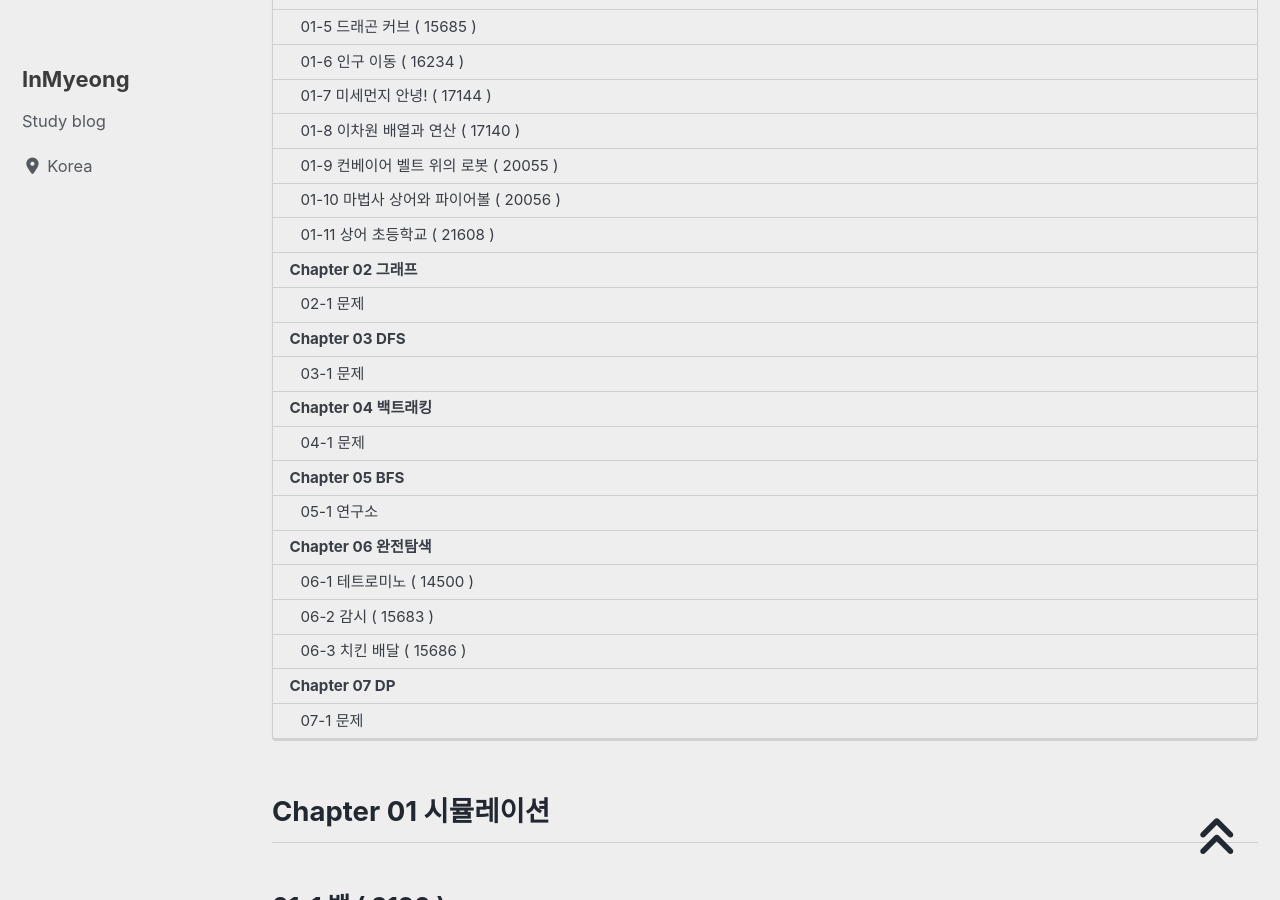
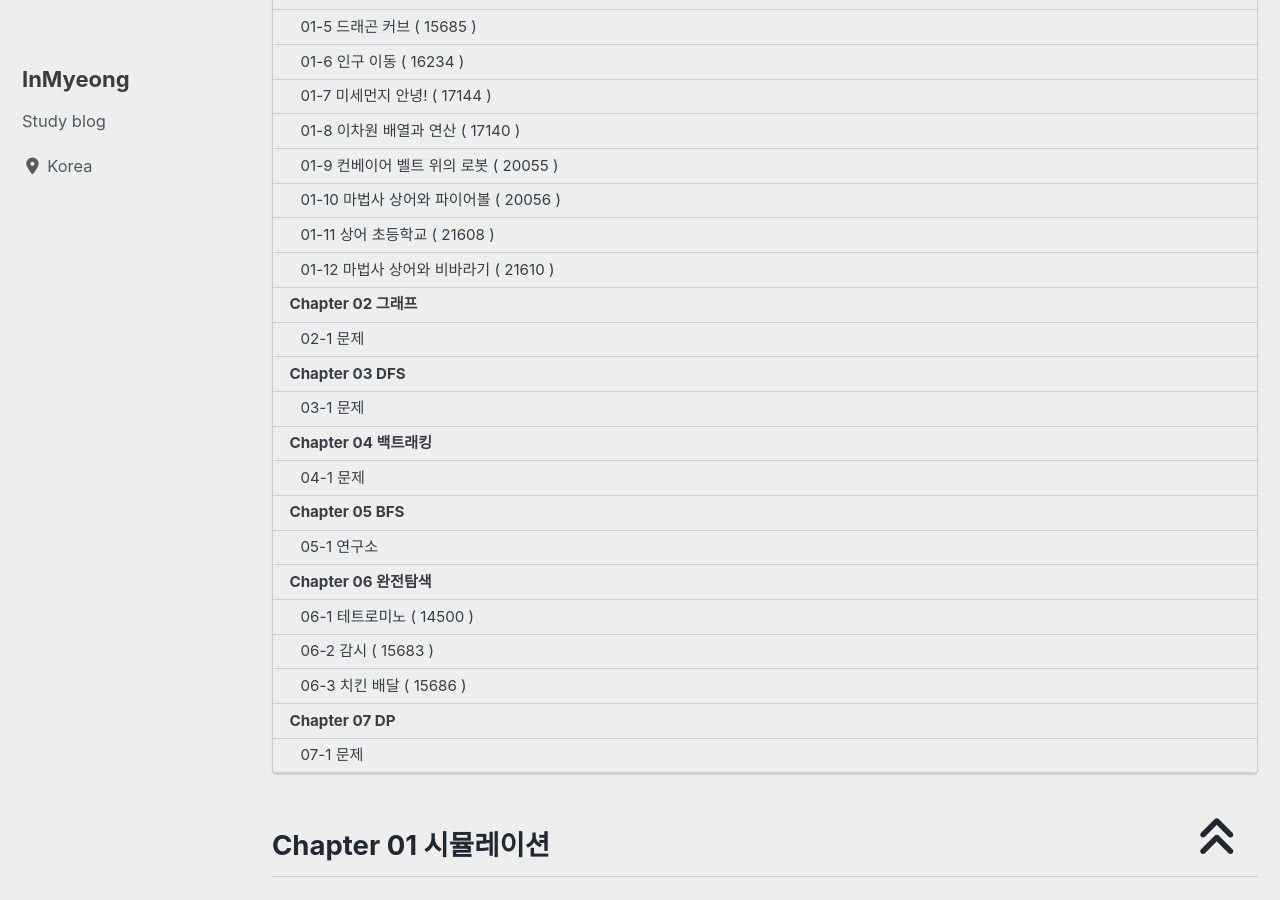
Before and after one commit to devMyeong/devMyeong.github.io, a Jekyll site: the page built from _posts/codingTest/2023-05-01-삼성기출.md, in a window 1280 px wide and 900 px high, scrolled down 468 px. Built offline with Jekyll 4.4.1, drawn with Linux system fonts in a browser that asks for light colours; cached includes are drawn as plain includes; nearby versions of some CDN libraries; some web fonts are replaced; comment, search, counter and statistics services are not loaded; some of the changed text lies outside the part shown.

Commit message:
Chore : 일단 추가

````diff
--- a/_posts/codingTest/2023-05-01-삼성기출.md
+++ b/_posts/codingTest/2023-05-01-삼성기출.md
@@ -1055,6 +1055,12 @@ int main()
 // https://gusdnr69.tistory.com/296 킵 해두자
 ```
 
+### 01-12 마법사 상어와 비바라기 ( 21610 )
+- 설명
+
+```cpp
+```
+
 <br>
 
 ## Chapter 02 그래프
````
